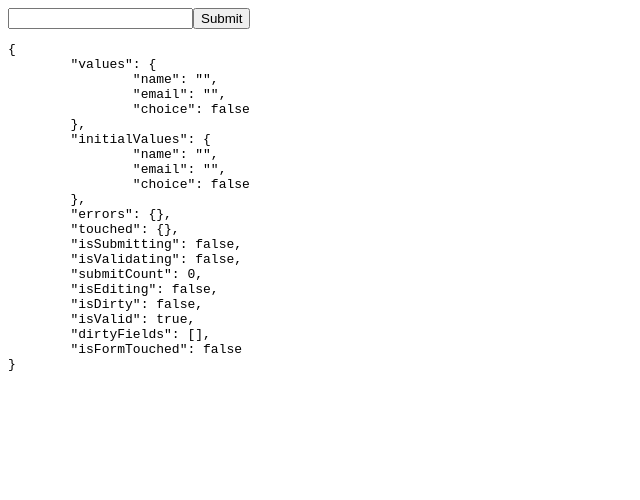
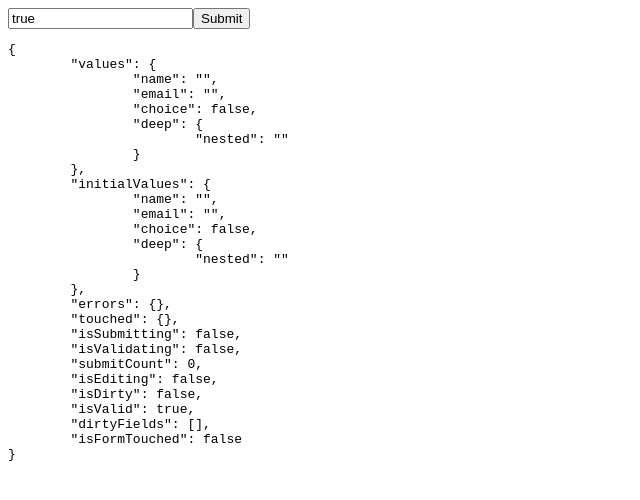
Before and after one commit to johnsonav1992/formularity, a React (Vite) app: page / in a window 1280 px wide. Shown: the top 500 px of the page, without its empty margins (0-640 px from the left). Built offline with nearby package versions, Linux system fonts and the light colour scheme.

Commit message:
holy moly, it works!!

```diff
--- a/src/Field.tsx
+++ b/src/Field.tsx
@@ -10,7 +10,6 @@ import {
     DeepKeys
     , DeepValue
     , FormErrors
-    , FormStore
     , FormTouched
     , FormValues
 } from './types';
@@ -22,22 +21,21 @@ import { getViaPath } from './utils';
 import { ConditionalWrapper } from './ConditionalWrapper';
 
 // Hooks
-import { useFormularity } from './useFormularity';
 import { useFormularityContext } from './Formularity';
 
-type FieldProps<
+export type FieldProps<
     TFormValues extends FormValues
     , TFieldName extends DeepKeys<TFormValues>
-    , TComponentProps extends Record<string, unknown>
-    , TShowErrors extends boolean
+    , TComponentProps extends Record<string, unknown> = {}
+    , TShowErrors extends boolean = false
+    , TFieldValue extends DeepValue<TFormValues, TFieldName> = DeepValue<TFormValues, TFieldName>
 > = Omit<ComponentProps<'input'>, 'name' | 'value' | 'type' | 'checked'>
     & {
         name: TFieldName;
-        value?: DeepValue<TFormValues, TFieldName>;
+        value?: TFieldValue;
         type?: HTMLInputTypeAttribute | ( string & {} ) | undefined ;
         checked?: boolean;
         component?: FC<TComponentProps>;
-        formStore?: FormStore<TFormValues>;
         showErrors?: TShowErrors;
         errorStyles?: TShowErrors extends true ? CSSProperties : never;
     }
@@ -45,12 +43,12 @@ type FieldProps<
 
 export const Field = <
     TFormValues extends FormValues
-    , TFieldName extends DeepKeys<TFormValues>
+    , TFieldName extends DeepKeys<TFormValues> = DeepKeys<TFormValues>
     , TComponentProps extends Record<string, unknown> = {}
     , TShowErrors extends boolean = false
+    , TFieldValue extends DeepValue<TFormValues, TFieldName> = DeepValue<TFormValues, TFieldName>
     >( {
         name
-        , formStore
         , value
         , type
         , checked
@@ -58,19 +56,14 @@ export const Field = <
         , showErrors
         , errorStyles
         , ...props
-    }: FieldProps<TFormValues, TFieldName, TComponentProps, TShowErrors> ) => {
-    const formularity = useFormularityContext();
-    const formularityProps = formStore ? useFormularity( { formStore } ) : formularity;
+    }: FieldProps<TFormValues, TFieldName, TComponentProps, TShowErrors, TFieldValue> ) => {
+    const formularityProps = useFormularityContext();
 
     const renderedComponent = component as unknown as FC || 'input';
 
-    type FieldValue = TFieldName extends keyof TFormValues
-    ? TFormValues[TFieldName]
-    : never;
-
     const fieldProps = {
         name
-        , value: value || getViaPath( formularityProps?.values, name ) as FieldValue
+        , value: value || getViaPath( formularityProps?.values, name )
         , checked: type === 'checkbox'
             ? value == undefined
                 ? checked
@@ -103,7 +96,7 @@ export const Field = <
             ) }
         >
             {
-                React.createElement<typeof fieldProps>(
+                React.createElement(
                     renderedComponent
                     , {
                         ...fieldProps
--- a/src/Formularity.tsx
+++ b/src/Formularity.tsx
@@ -17,20 +17,30 @@ import {
     UseFormularityParams
     , useFormularity
 } from './useFormularity';
-import { Field } from './Field';
+import {
+    Field
+    , FieldProps
+} from './Field';
 
-type Props<TFormValues extends FormValues, TFieldName extends DeepKeys<TFormValues>> = UseFormularityParams<TFormValues> & {
+type Props<TFormValues extends FormValues> = UseFormularityParams<TFormValues> & {
     useFormComponent?: boolean;
-    children: ( formularity: FormularityProps<TFormValues> & { Field: typeof Field<TFormValues, TFieldName> } ) => ReactNode;
+    children: (
+        formularity: FormularityProps<TFormValues>
+        & {
+            Field: <TFieldValue extends DeepKeys<TFormValues>>(
+                props: FieldProps<TFormValues, TFieldValue>
+            ) => ReactNode;
+        }
+    ) => ReactNode;
 };
 
 const FormularityContext = createContext<FormularityProps<FormValues> | null>( null );
 
-export const Formularity = <TFormValues extends FormValues, TFieldName extends DeepKeys<TFormValues>>( {
+export const Formularity = <TFormValues extends FormValues>( {
     children
     , useFormComponent = true
     , ...formularityProps
-}: Props<TFormValues, TFieldName> ) => {
+}: Props<TFormValues> ) => {
     const formularity = useFormularity( { ...formularityProps } );
     const renderedChildren = children( {
         ...formularity
--- /dev/null
+++ b/src/useField.ts
@@ -0,0 +1,3 @@
+export const useField = () => {
+
+};
--- a/testApp/AnotherTest.tsx
+++ b/testApp/AnotherTest.tsx
@@ -9,6 +9,9 @@ const initialValues = {
     name: ''
     , email: ''
     , choice: false
+    , deep: {
+        nested: ''
+    }
 };
 
 const formStore = createFormStore( initialValues );
@@ -44,10 +47,12 @@ const AnotherTest = () => {
                     return formErrors;
                 } }
             >
-
                 { ( { Field } ) => (
                     <>
-                        <Field name='name' />
+                        <Field
+                            name='deep.nested'
+                            value
+                        />
                         <SubmitButton>
                             Submit
                         </SubmitButton>
```
